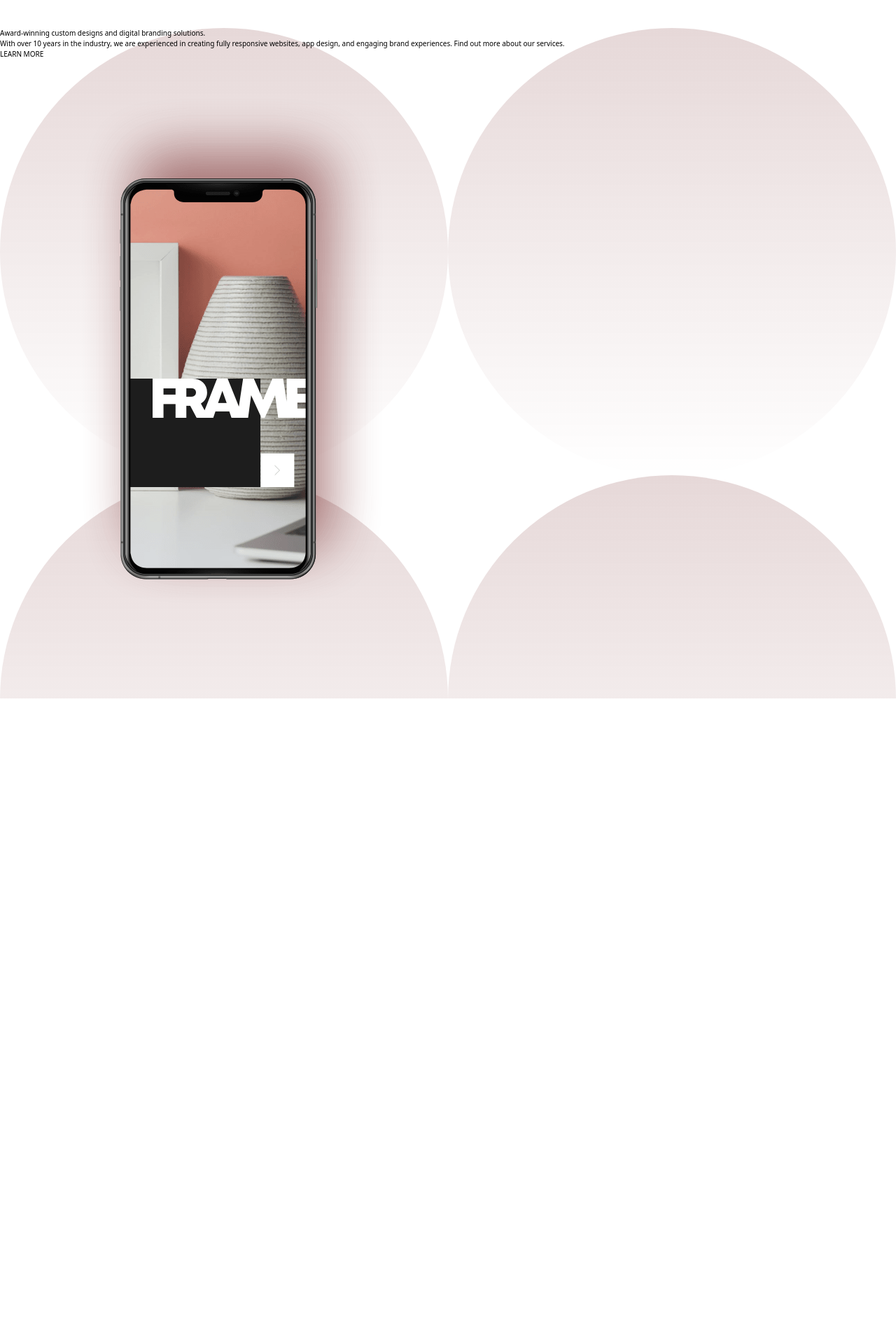
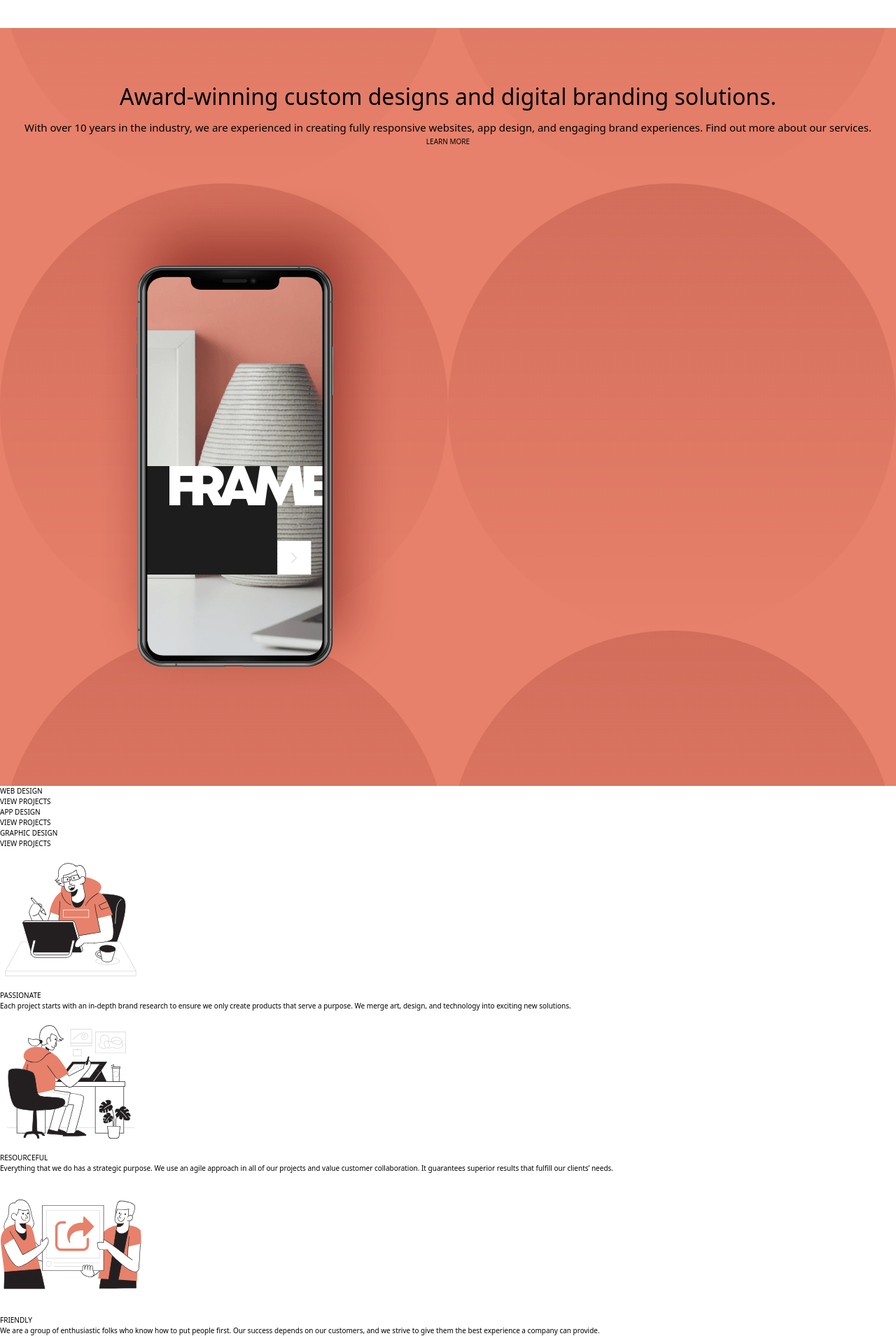
Before and after one commit to presh-031/designo, a Next.js app: page / in a window 1280 px wide. Shown: the part 65-1974 px from the top of the page at 70% size. Before the commit the page ends 1063 px from the top, so only its background shows below. Built offline with nearby package versions, Linux system fonts and the light colour scheme.

Commit message:
onto styling hero

```diff
--- /dev/null
+++ b/components/Footer.tsx
@@ -0,0 +1,5 @@
+const Footer = () => {
+  return <div>Footer</div>;
+};
+
+export default Footer;
--- a/components/Hero.tsx
+++ b/components/Hero.tsx
@@ -3,10 +3,12 @@
 
 const Hero = () => {
   return (
-    <div className="bg-[url('../assets/home/desktop/bg-pattern-hero-home.svg')]">
+    <div className="pt-[8.0rem] bg-peach bg-left px-[2.4rem] text-center bg-[url('../assets/home/desktop/bg-pattern-hero-home.svg')]">
       <div>
-        <p>Award-winning custom designs and digital branding solutions.</p>
-        <p>
+        <p className="font-medium  mb-[1.4rem] text-[3.2rem] leading-[3.6rem]">
+          Award-winning custom designs and digital branding solutions.
+        </p>
+        <p className="font-normal text-[1.5rem] leading-[2.5rem]">
           With over 10 years in the industry, we are experienced in creating
           fully responsive websites, app design, and engaging brand experiences.
           Find out more about our services.
--- a/components/Layout.tsx
+++ b/components/Layout.tsx
@@ -1,4 +1,7 @@
 import Header from "./Header";
+
+import { Jost } from "@next/font/google";
+const jost = Jost({ subsets: ["latin"] });
 
 type LayoutProps = {
   children: React.ReactNode;
@@ -6,10 +9,11 @@
 
 const Layout = (props: LayoutProps) => {
   return (
-    <>
+    // <div className={jost.className}>
+    <div>
       <Header />
       {props.children}
-    </>
+    </div>
   );
 };
 
--- a/components/Projects.tsx
+++ b/components/Projects.tsx
@@ -1,5 +1,8 @@
 import Image from "next/image";
 
+import illustrationPassionate from "../assets/home/desktop/illustration-passionate.svg";
+import illustrationResourceful from "../assets/home/desktop/illustration-resourceful.svg";
+import illustrationFriendly from "../assets/home/desktop/illustration-friendly.svg";
 const Projects = () => {
   return (
     <>
@@ -23,7 +26,7 @@
       {/* About projects section */}
       <div>
         <div>
-          <Image />
+          <Image src={illustrationPassionate} alt="passionate" />
           <p>PASSIONATE</p>
           <p>
             Each project starts with an in-depth brand research to ensure we
@@ -32,7 +35,7 @@
           </p>
         </div>
         <div>
-          <Image />
+          <Image src={illustrationResourceful} alt="resourceful" />
           <p>RESOURCEFUL</p>
           <p>
             Everything that we do has a strategic purpose. We use an agile
@@ -41,12 +44,12 @@
           </p>
         </div>
         <div>
-          <Image />
+          <Image src={illustrationFriendly} alt="friendly" />
           <p>FRIENDLY</p>
           <p>
-            Everything that we do has a strategic purpose. We use an agile
-            approach in all of our projects and value customer collaboration. It
-            guarantees superior results that fulfill our clients’ needs.{" "}
+            We are a group of enthusiastic folks who know how to put people
+            first. Our success depends on our customers, and we strive to give
+            them the best experience a company can provide.
           </p>
         </div>
       </div>
--- /dev/null
+++ b/components/Talk.tsx
@@ -0,0 +1,5 @@
+const Talk = () => {
+  return <div>Talk</div>;
+};
+
+export default Talk;
--- a/pages/index.tsx
+++ b/pages/index.tsx
@@ -1,9 +1,8 @@
 import Head from "next/head";
 import Image from "next/image";
-import { Inter } from "@next/font/google";
+
 import Hero from "@/components/Hero";
-
-const inter = Inter({ subsets: ["latin"] });
+import Projects from "@/components/Projects";
 
 export default function Home() {
   return (
@@ -16,8 +15,9 @@
       </Head> */}
 
       {/* Homepage proper */}
-      <div className="">
+      <div>
         <Hero />
+        <Projects />
       </div>
     </>
   );
--- a/tailwind.config.js
+++ b/tailwind.config.js
@@ -9,7 +9,19 @@
     "./src/**/*.{js,ts,jsx,tsx}",
   ],
   theme: {
-    extend: {},
+    extend: {
+      colors: {
+        // Primary colors
+        peach: "#e7816b",
+        black: "#1dc1e",
+        // white
+
+        // Secondary colors
+        "light-peach": "#ffad9b",
+        "dark-grey": "#333136",
+        "light-grey": "#f1f3f5",
+      },
+    },
   },
   plugins: [],
 };
```
